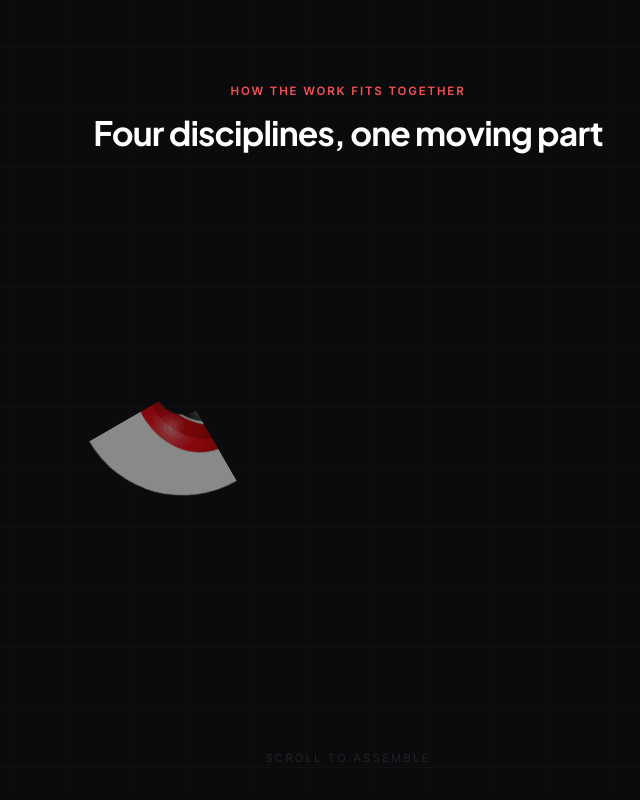
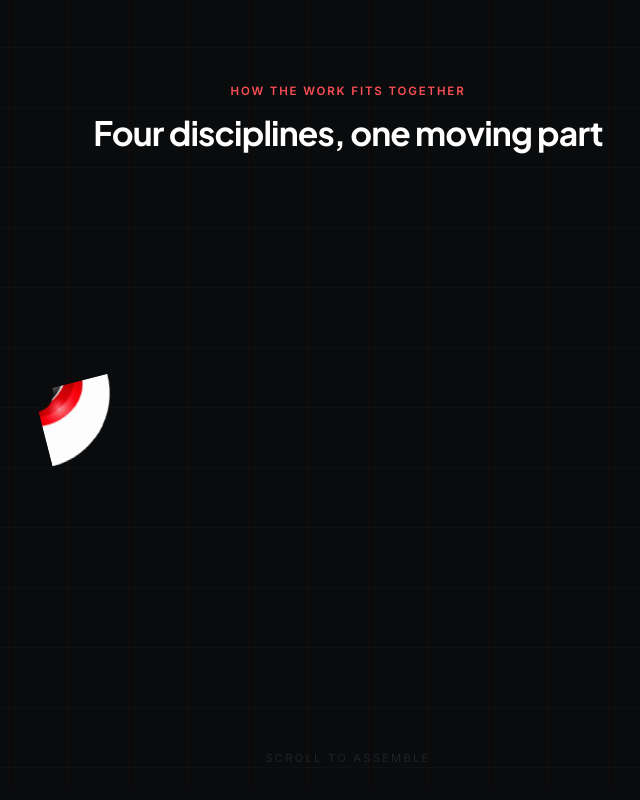
Before and after one commit to tsuhani-19/darsh, a React (Vite) app: page / in a window 1280 px wide. Shown: the part 937-1737 px from the top of the page, without its empty margins (292-932 px from the left). Built offline with nearby package versions, Linux system fonts and the light colour scheme.

Commit message:
changed the animationz

```diff
--- a/src/components/AssemblyEngine.jsx
+++ b/src/components/AssemblyEngine.jsx
@@ -71,10 +71,20 @@ const SOCKET = 'radial-gradient(circle at 50% 50%, transparent 0 17.5%, #000 18.
 // rather than all at once.
 const windowFor = (i) => [0.03 + i * 0.085, 0.03 + i * 0.085 + 0.4]
 
-// The site's standard ease. Linear travel is the thing that makes a
-// scroll-scrubbed assembly feel like a slider being dragged; decelerating into
-// register is what makes it feel like a part being seated.
+// The site's standard ease, used for the punctuation beats (the scale punch,
+// the core seating, the shock ring) where a hard deceleration is the point.
 const EASE = cubicBezier(0.22, 1, 0.36, 1)
+
+// Travel is eased differently, and deliberately.
+//
+// The standard ease is extremely front-loaded: 76% of the distance is covered
+// in the first 25% of the window. A part therefore arrived almost fully seated
+// before it was even visible, and — read backwards, which is what scrolling up
+// does — it barely left register before disappearing, so it never visibly
+// returned to the corner it came from. This curve spreads the distance across
+// the window (24% covered at 25% of the way through) while still decelerating
+// into register, so the whole flight is legible in BOTH directions.
+const TRAVEL = cubicBezier(0.4, 0, 0.2, 1)
 
 /**
  * The finished face of the machine: the official mark on its own ground.
@@ -102,13 +112,15 @@ function MarkFace() {
 /** One quarter of the mark, flying in and seating. */
 function Part({ part, index, progress }) {
   const [start, end] = windowFor(index)
-  const opts = { ease: EASE }
+  const opts = { ease: TRAVEL }
 
   const x = useTransform(progress, [start, end], [part.from.x, 0], opts)
   const y = useTransform(progress, [start, end], [part.from.y, 0], opts)
   const rotate = useTransform(progress, [start, end], [part.from.rotate, 0], opts)
   const scale = useTransform(progress, [start, end], [0.5, 1], opts)
-  const opacity = useTransform(progress, [start, start + 0.1], [0, 1])
+  // A brief fade at the very start of the window, not a quarter of it: the part
+  // has to be on screen for its flight, not just for the landing.
+  const opacity = useTransform(progress, [start, start + 0.03], [0, 1])
 
   return (
     <motion.div
--- a/src/components/LayerStack.jsx
+++ b/src/components/LayerStack.jsx
@@ -15,6 +15,14 @@ import { cubicBezier, motion, useScroll, useSpring, useTransform } from 'framer-
  */
 
 const EASE = cubicBezier(0.22, 1, 0.36, 1)
+
+// Travel is eased differently, for the same reason as AssemblyEngine: the
+// standard ease covers 76% of the distance in the first 25% of the window, so a
+// slab appeared almost fully landed and — scrolling back up — slipped off its
+// shelf and vanished rather than visibly returning to where it flew in from.
+// This spreads the distance across the window while still settling onto the
+// shelf, so the build reads the same in both directions.
+const TRAVEL = cubicBezier(0.4, 0, 0.2, 1)
 
 // Bottom of the stack first — the order slabs physically sit in, which is also
 // the order they get built in.
@@ -69,7 +77,7 @@ const MID = (LAYERS.length - 1) / 2
 
 function Slab({ layer, index, progress }) {
   const [start, end] = windowFor(index)
-  const opts = { ease: EASE }
+  const opts = { ease: TRAVEL }
 
   const x = useTransform(progress, [start, end], [layer.from, 0], opts)
   // Slabs come in from well above the deck and settle onto their own shelf.
@@ -81,7 +89,9 @@ function Slab({ layer, index, progress }) {
   // walks the top slab straight up into the heading.
   const z = useTransform(progress, [start, end], [460, (index - MID) * 64], opts)
   const rotate = useTransform(progress, [start, end], [layer.from > 0 ? 14 : -14, 0], opts)
-  const opacity = useTransform(progress, [start, start + 0.08], [0, 1])
+  // A brief fade at the very start of the window, not a quarter of it: the slab
+  // has to be on screen for its flight, not just for the landing.
+  const opacity = useTransform(progress, [start, start + 0.025], [0, 1])
 
   // Flashes at the moment its row in the list lights, then falls back to a
   // trace. Held at full, five lit rims at rest is five red outlines competing
```
